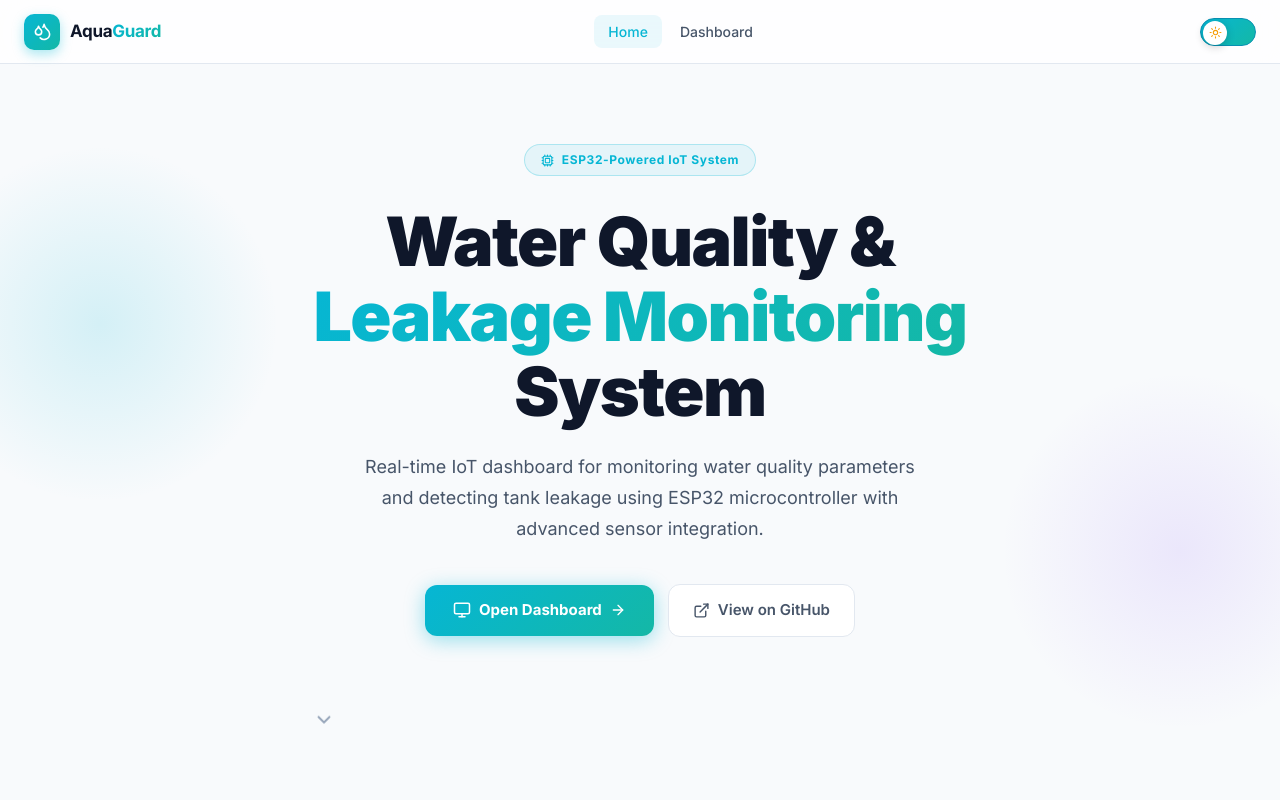
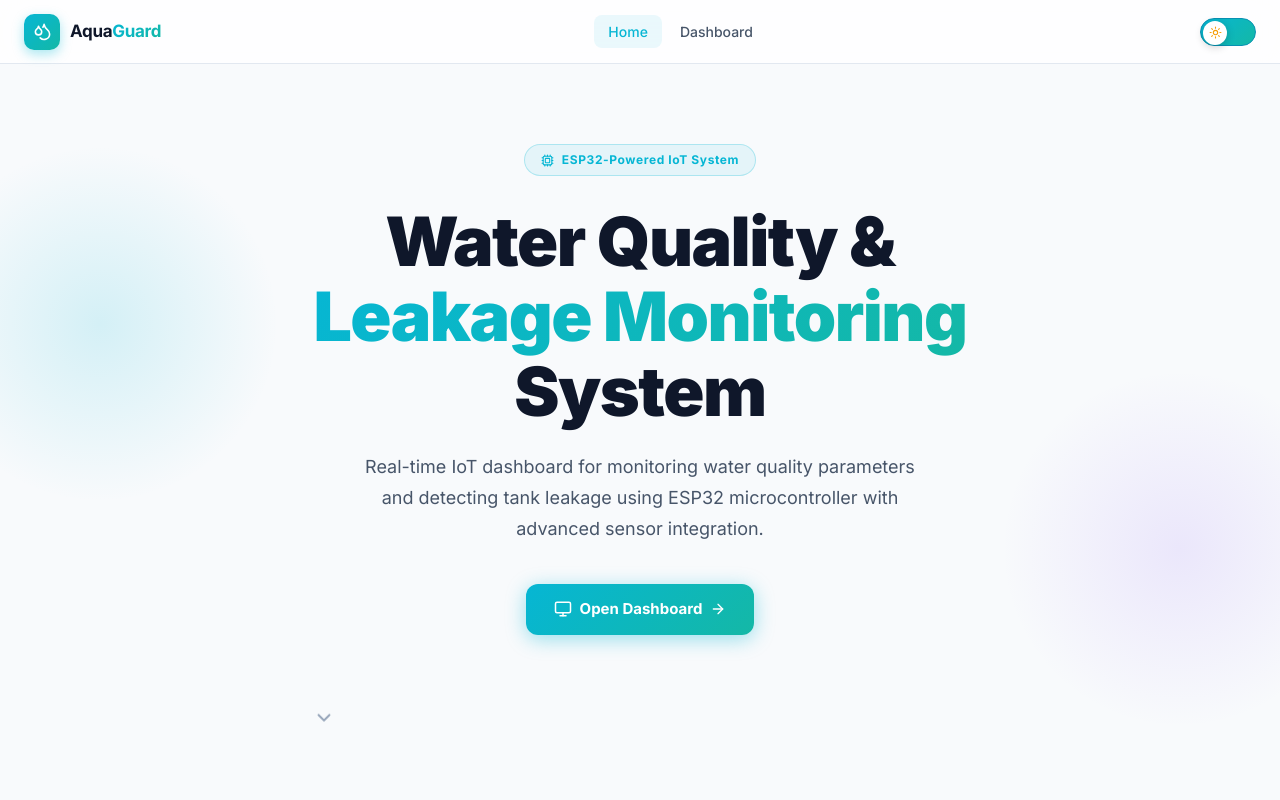
Before and after one commit to Priyansh-Shukla14/Water-Quality-Leakage-Detection, a React (Vite) app: page / in a window 1280 px wide. Shown: the top 800 px of the page. Built offline with nearby package versions, Linux system fonts and the light colour scheme; no server answers.

Commit message:
Remove View on GitHub button from LandingPage

```diff
--- a/src/pages/LandingPage.jsx
+++ b/src/pages/LandingPage.jsx
@@ -76,17 +76,6 @@ export default function LandingPage() {
                 <Monitor size={18} /> Open Dashboard <ArrowRight size={16} />
               </button>
             </Link>
-            <a href="https://github.com/Priyansh-Shukla14/water-quality-monitoring" target="_blank" rel="noopener noreferrer" style={{ textDecoration: 'none' }}>
-              <button style={{
-                display: 'flex', alignItems: 'center', gap: '8px',
-                padding: '14px 24px', borderRadius: '12px', fontSize: '15px', fontWeight: 600,
-                background: 'var(--bg-card)', color: 'var(--text-secondary)',
-                border: '1px solid var(--border-color)', cursor: 'pointer',
-                transition: 'all 0.2s ease',
-              }}>
-                <ExternalLink size={17} /> View on GitHub
-              </button>
-            </a>
           </div>
 
           <div style={{ marginTop: '72px', animation: 'float 3s ease-in-out infinite' }}>
```
